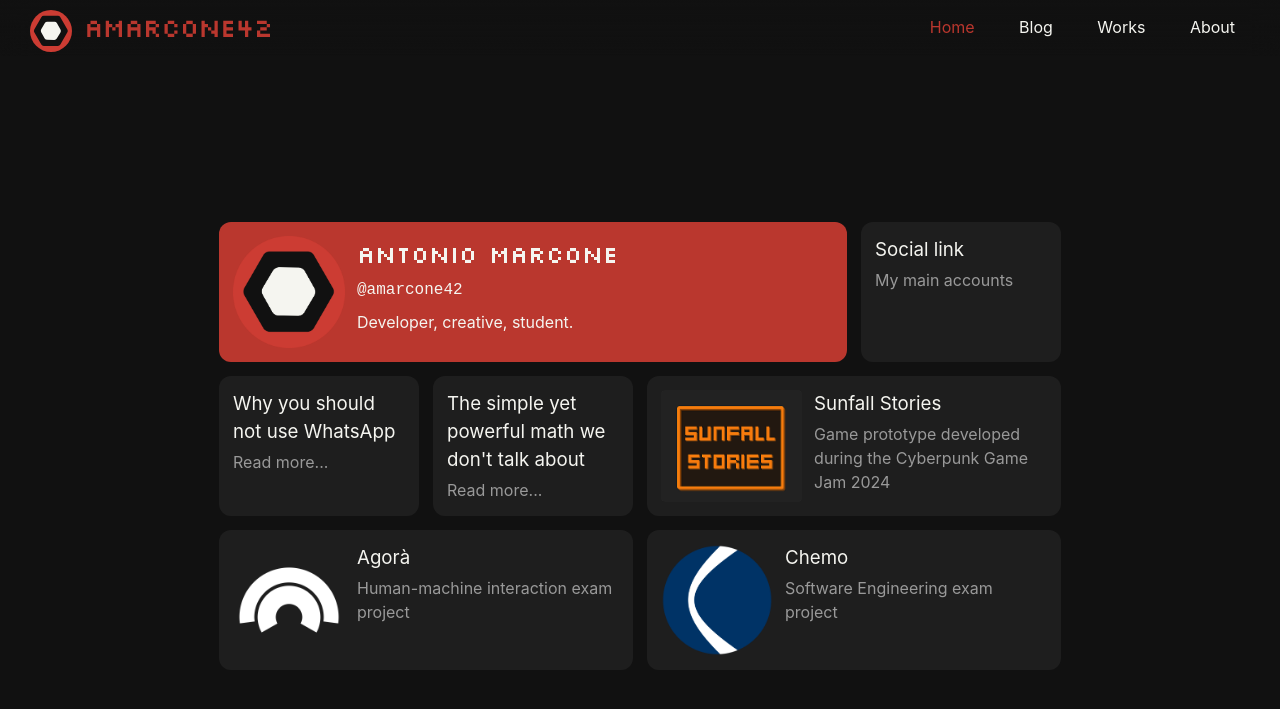
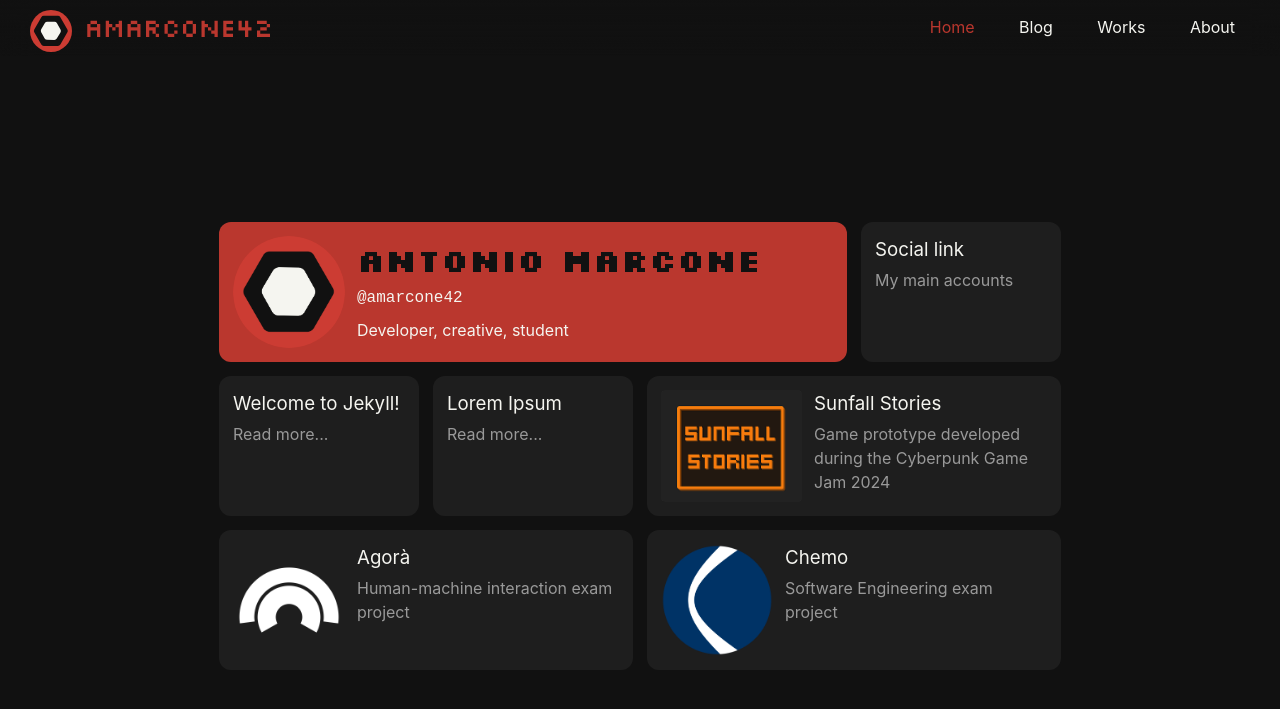
Before and after one commit to amarcone42/amarcone42.github.io, a Jekyll site: the page built from index.markdown, in a window 1280 px wide. Shown: the top 709 px of the page. Built offline with Jekyll 4.4.1, drawn with Linux system fonts in a browser that asks for light colours.

Commit message:
Added support for homepage links Edited home-bento.html to support cards links. Minor syle changes to support links in bento.scss and minima.scss.

```diff
--- a/_includes/home-bento.html
+++ b/_includes/home-bento.html
@@ -2,9 +2,9 @@
     <div class="bento-card xl main">
         <img src="assets/images/profile-icon.png" alt="Profile image">
         <div>
-            <h2>Antonio Marcone</h2>
+            <h1>Antonio Marcone</h1>
             <p><span class="title">@amarcone42</span></p>
-            <p>Developer, creative, student.</p>
+            <p>Developer, creative, student</p>
         </div>
     </div>
 
@@ -14,44 +14,44 @@
     </div>
 
 
-    <div class="bento-card m">
+    <a class="bento-card m" href="/jekyll/update/2024/07/01/welcome-to-jekyll.html">
         <div>
-            <h3>Why you should not use WhatsApp</h3>
+            <h3>Welcome to Jekyll!</h3>
             <p>Read more...</p>
         </div>
-    </div>
+    </a>
 
-    <div class="bento-card m">
+    <a class="bento-card m" href="/testing/2024/07/11/lorem-ipsum.html">
         <div>
-            <h3>The simple yet powerful math we don't talk about</h3>
+            <h3>Lorem Ipsum</h3>
             <p>Read more...</p>
         </div>
-    </div>
+    </a>
 
-    <div class="bento-card xl">
+    <a class="bento-card xl" href="https://amarcone42.itch.io/sunfall-stories">
         <img src="assets/images/sunfallstories-cover.png" alt="Game cover">
         <div>
             <h3>Sunfall Stories</h3>
             <p>Game prototype developed during the Cyberpunk Game Jam 2024</p>
         </div>
-    </div>
+    </a>
 
-    <div class="bento-card xl">
+    <a class="bento-card xl" href="https://github.com/amarcone42/agora">
         <img src="assets/images/agora-hires-logo-white.png" alt="Agorà project icon">
         <div>
             <h3>Agorà</h3>
             <p>Human-machine interaction exam project</p>
         </div>
-    </div>
+    </a>
 
 
-    <div class="bento-card xl">
+    <a class="bento-card xl" href="https://github.com/Claudiabuono/Chemo">
         <img src="assets/images/chemo_icon.png" alt="Chemo project image">
         <div>
             <h3>Chemo</h3>
             <p>Software Engineering exam project</p>
         </div>
-    </div>
+    </a>
 
 
 
--- a/_sass/bento.scss
+++ b/_sass/bento.scss
@@ -23,10 +23,16 @@
     display: flex;
     flex-direction: column;
 
+    color: $text-color;
     background-color: $background-color-accent;
     border-radius: $border-radius-s;
 
-    h2 {
+    text-decoration: none;
+    &:hover {
+      background-color: $background-color-hover;
+    }
+
+    h1,h2 {
       margin: 0;
     }
     h2,h3 {
@@ -69,11 +75,18 @@
     background-color: $brand-color;
     flex-basis: calc(($card-size + 60px)*3);
     flex-grow: 3;
+
+    &:hover {
+      background-color: $brand-color-hover;
+    }
+
     img {
-      border-radius: 12px;
+      border-radius: 100%;
     }
-    h2 {
+    h1,h2 {
       font-family: "Silkscreen", sans-serif;
+      font-weight: bold;
+      color: $background-color;
     }
     span {
       font-family: monospace;
--- a/_sass/minima.scss
+++ b/_sass/minima.scss
@@ -14,7 +14,9 @@
 $text-color:       #F5F5F0 !default;
 $background-color: #111111 !default;
 $background-color-accent: lighten($background-color, 5%) !default;
+$background-color-hover: lighten($background-color, 8%) !default;
 $brand-color:      #BA372E !default;
+$brand-color-hover: lighten($brand-color, 5%) !default;
 
 $grey-color:       #999999 !default;
 $grey-color-light: lighten($grey-color, 40%) !default;
```
